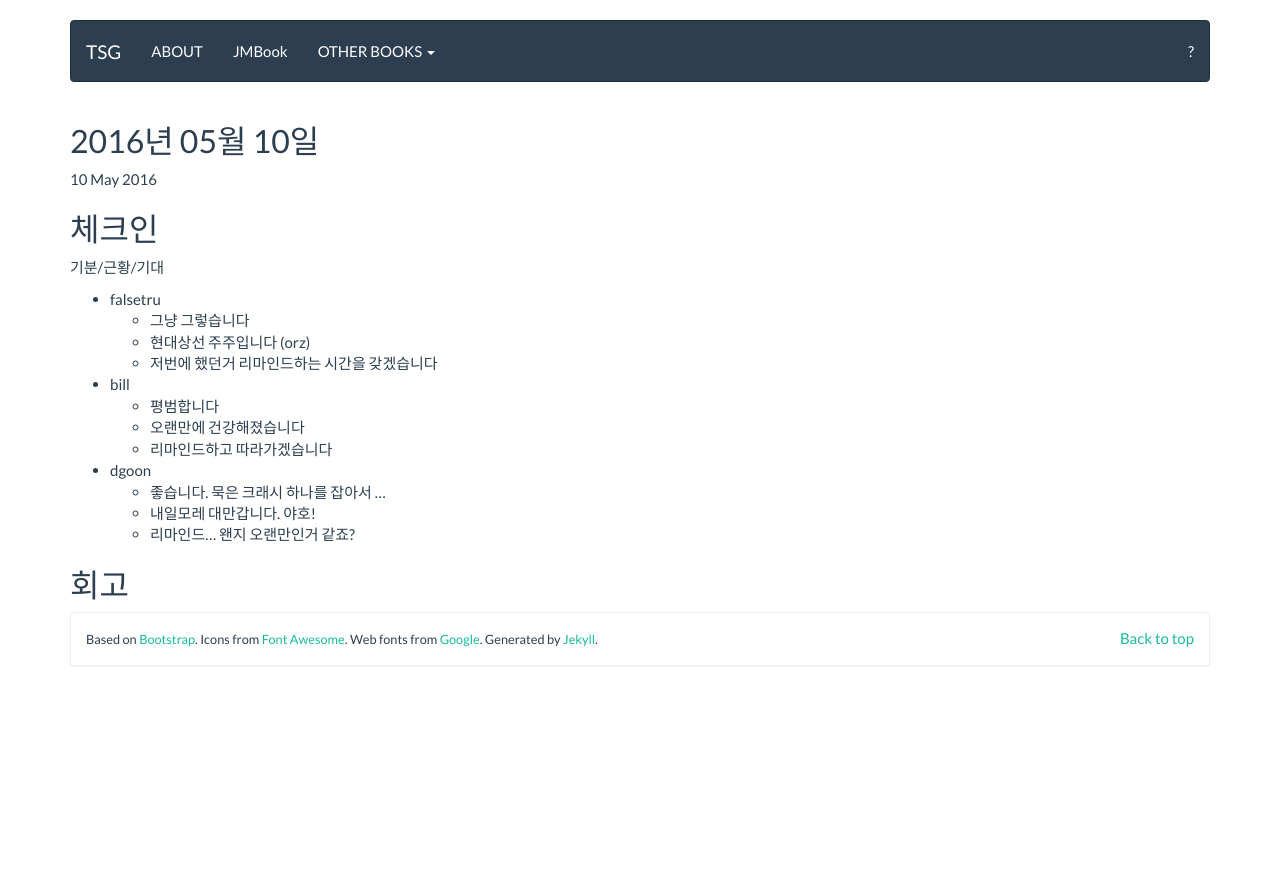
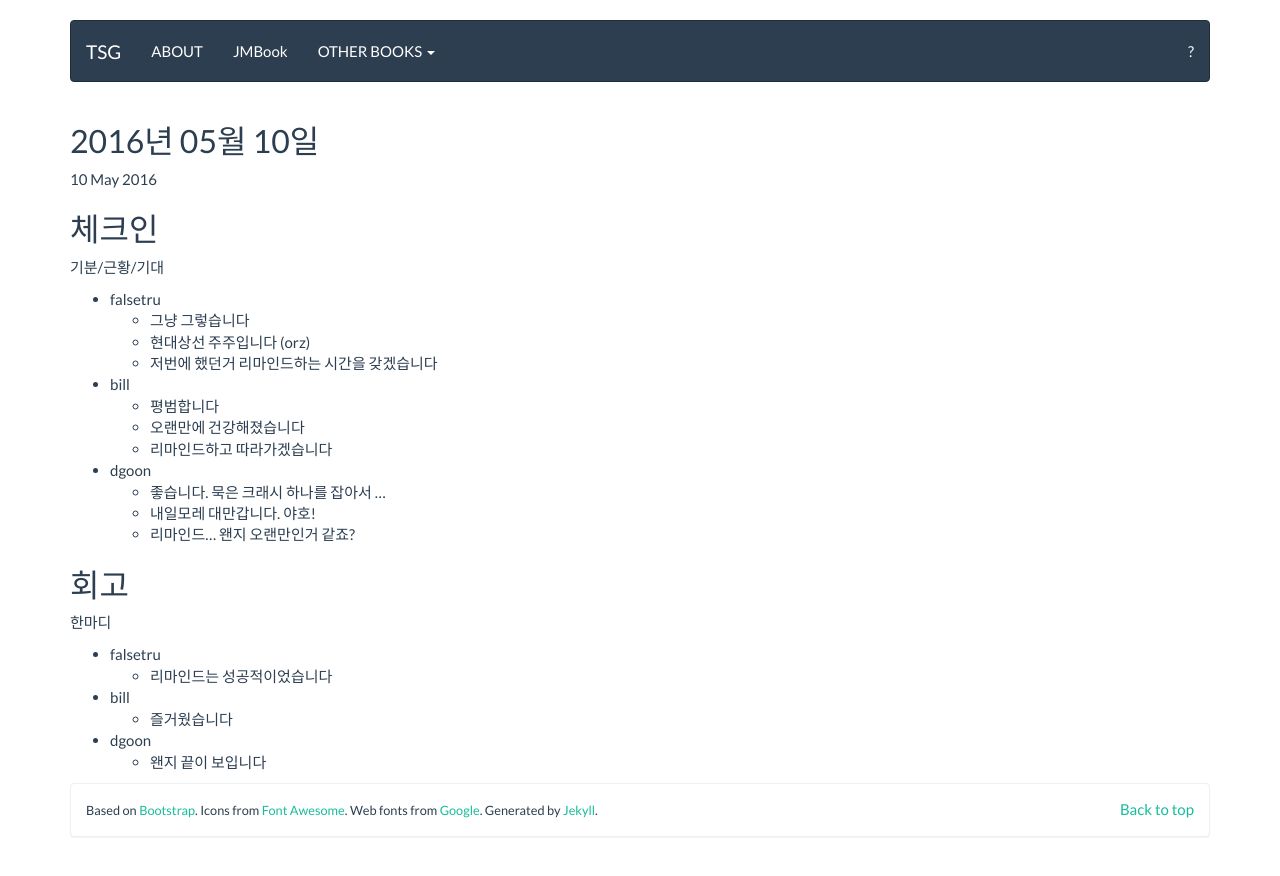
Before and after one commit to tuestudy/tuestudy.github.io, a Jekyll site: the page built from _posts/2016-05-10-meeting.markdown, in a window 1280 px wide. Shown: the top 876 px of the page. Built offline with Jekyll 4.4.1, drawn with Linux system fonts in a browser that asks for light colours.

Commit message:
2016/05/10 회고

```diff
--- a/_posts/2016-05-10-meeting.markdown
+++ b/_posts/2016-05-10-meeting.markdown
@@ -24,3 +24,12 @@
     * 리마인드... 왠지 오랜만인거 같죠?
 
 ## 회고
+
+한마디
+
+* falsetru
+    * 리마인드는 성공적이었습니다
+* bill
+    * 즐거웠습니다
+* dgoon
+    * 왠지 끝이 보입니다
```
